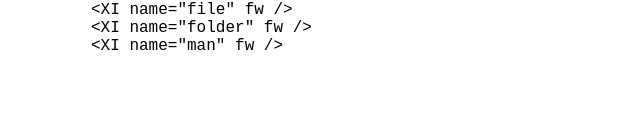
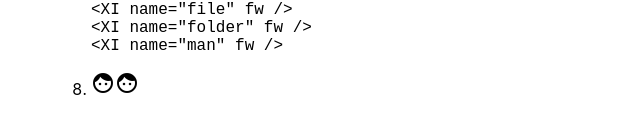
Before and after one commit to incheondevs/IUI, a React (Create React App) app: page / in a window 1280 px wide. Shown: the part 989-1122 px from the top of the page, without its empty margins (49-689 px from the left). Built offline with nearby package versions, Linux system fonts and the light colour scheme; some icons are missing.

Commit message:
MaterialIcon: default set-up

```diff
--- a/src/components/button/index.js
+++ b/src/components/button/index.js
@@ -1,3 +1,3 @@
-import _Button from './button.container';
+import Button from './button';
 
-export let Button = _Button;
+export default Button;
--- /dev/null
+++ b/src/components/icons/material/index.js
@@ -0,0 +1,3 @@
+import Material from './material';
+
+export default Material;
--- /dev/null
+++ b/src/components/icons/material/material.js
@@ -0,0 +1,25 @@
+import React from 'react';
+import PropTypes from 'prop-types';
+
+const propTypes = {
+    name: PropTypes.number.isRequired
+
+}
+
+const defaultProps = {
+    name: 'face'
+}
+
+const Material = (props) => {
+    const { name } = props;
+    let className = 'material-icons';
+
+    return (
+        <i className={className}>{name}</i>
+    )
+}
+
+Material.propTypes = propTypes;
+Material.defaultProps = defaultProps;
+
+export default Material;
--- a/src/components/icons/xeicon.example.js
+++ b/src/components/icons/xeicon.example.js
@@ -1,5 +1,6 @@
 import React from 'react';
 import XI from './xeicon';
+import Material from './material';
 
 const Example = (props) => {
 
@@ -90,6 +91,10 @@ const Example = (props) => {
                     <XI name="folder" size={3} fw />
                     <XI name="man" size={3} fw />
                 </li>
+                <li>
+                    <Material></Material>
+                    <i className="material-icons">face</i>
+                </li>
             </ol>
 
         </div>
```
Also changed, not shown: src/components/button/button.js (added, +21 -0 lines), src/components/icons/index.js (added).
